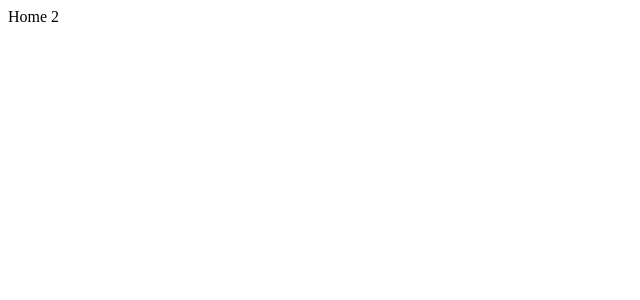
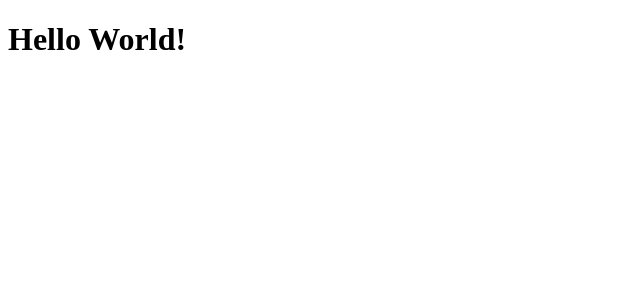
Before and after one commit to kbmms/meudeezerapp, a Next.js app: page / in a window 1280 px wide. Shown: the top 300 px of the page, without its empty margins (0-640 px from the left). Built offline with nearby package versions, Linux system fonts and the light colour scheme.

Commit message:
primeiro commit no ar

```diff
--- a/pages/index.js
+++ b/pages/index.js
@@ -1,5 +1,7 @@
 export default function Home(){
     return(
-        <div>Home 2</div>
+        <div>
+            <h1>Hello World!</h1>
+        </div>
     )
 }
```
